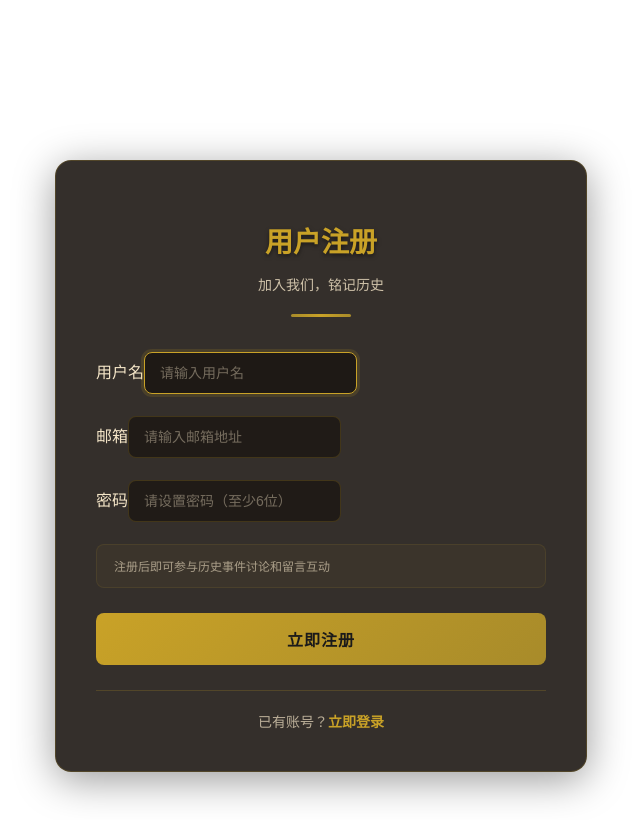
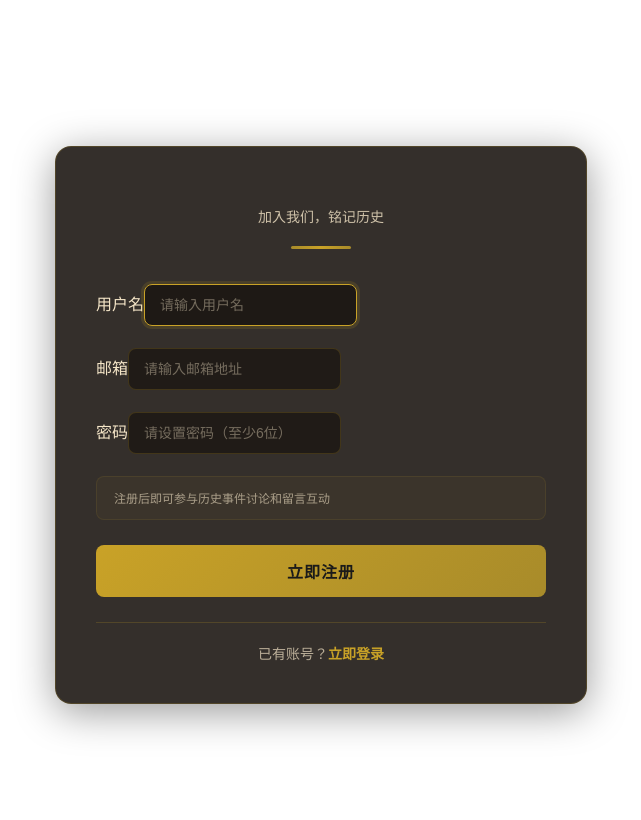
Before and after one commit to DING4526/WebDB, a Yii app: the page made by frontend/views/site/signup.php in a window 1280 px wide. Shown: the whole page, without its empty margins (319-960 px from the left). After the commit the page ends 735 px from the top, so only its background shows below. Run offline with PHP 8.4 and a stand-in for Yii, Linux system fonts and the light colour scheme; the template is opened without the code that fills it, so the values that code supplies are empty; form fields are guessed from the names that the template uses; some libraries are stand-ins or nearby versions.

Commit message:
注册登录页细节优化

```diff
--- a/frontend/views/site/signup.php
+++ b/frontend/views/site/signup.php
@@ -7,18 +7,23 @@
 use yii\helpers\Html;
 use yii\bootstrap\ActiveForm;
 
-$this->title = '用户注册';
-$this->params['breadcrumbs'][] = $this->title;
+// $this->title = '用户注册';
+// $this->params['breadcrumbs'][] = $this->title;
 ?>
 
 <style>
 /* 注册页面样式 - 深色主题 */
 .site-signup {
+    position: fixed;
+    top: 50px;
+    left: 0;
+    right: 0;
+    bottom: 0;
     display: flex;
     justify-content: center;
     align-items: center;
-    min-height: 70vh;
-    padding: 40px 0;
+    overflow-y: auto;
+    padding: 20px 0;
 }
 
 .signup-container {
```
Also changed, not shown: frontend/views/site/login.php (+9 -4 lines).
